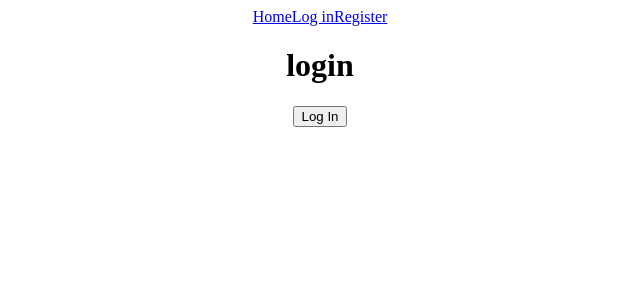
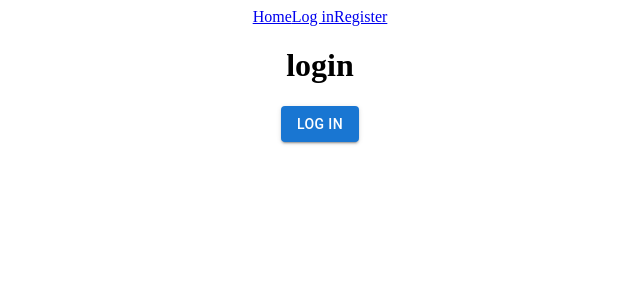
Before and after one commit to mdselimme/Google-firebase-login-system-implementation, a React (Vite) app: page /login in a window 1280 px wide. Shown: the top 300 px of the page, without its empty margins (320-960 px from the left). Built offline with nearby package versions, Linux system fonts and the light colour scheme.

Commit message:
add-material-ui

```diff
--- a/package.json
+++ b/package.json
@@ -10,6 +10,9 @@
     "preview": "vite preview"
   },
   "dependencies": {
+    "@emotion/react": "^11.13.3",
+    "@emotion/styled": "^11.13.0",
+    "@mui/material": "^6.1.7",
     "firebase": "^11.0.2",
     "react": "^18.3.1",
     "react-dom": "^18.3.1",
--- a/src/Components/Login/Login.jsx
+++ b/src/Components/Login/Login.jsx
@@ -6,6 +6,7 @@ import {
 } from "firebase/auth";
 import app from "../Auth/firebase.init";
 import { useState } from "react";
+import { Button } from "@mui/material";
 
 const Login = () => {
   const [userData, setUserData] = useState({});
@@ -31,9 +32,13 @@ const Login = () => {
     <div>
       <h1>login</h1>
       {userData.email ? (
-        <button onClick={signOutUser}>Log Out</button>
+        <Button onClick={signOutUser} variant="contained">
+          Sign Out
+        </Button>
       ) : (
-        <button onClick={googleAuthProvider}>Log In</button>
+        <Button onClick={googleAuthProvider} variant="contained">
+          Log in
+        </Button>
       )}
       <img src={userData?.photoURL} alt="" />
       <h1>{userData?.displayName}</h1>
```
Also changed, not shown: 1 other file (tests, documents, lock files or other folders).
